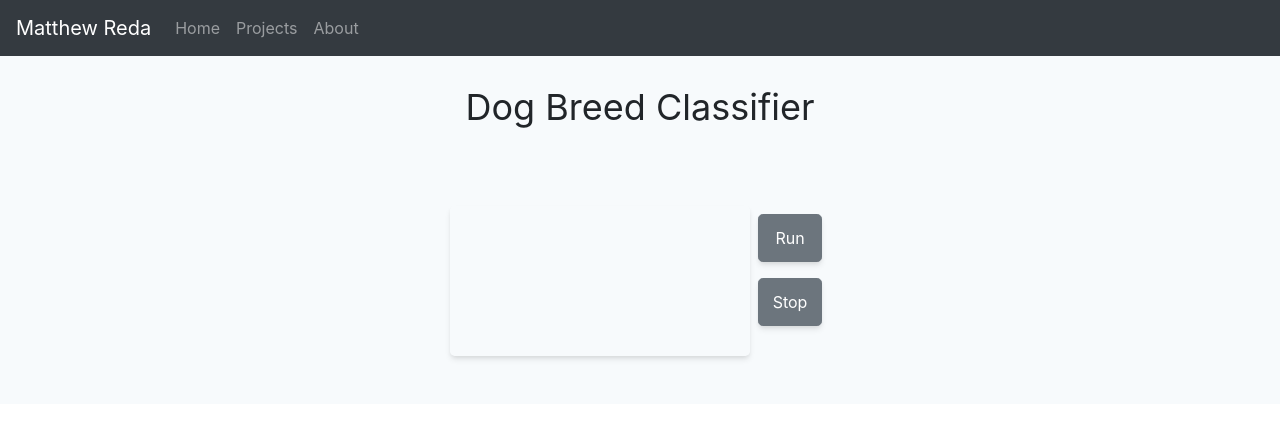
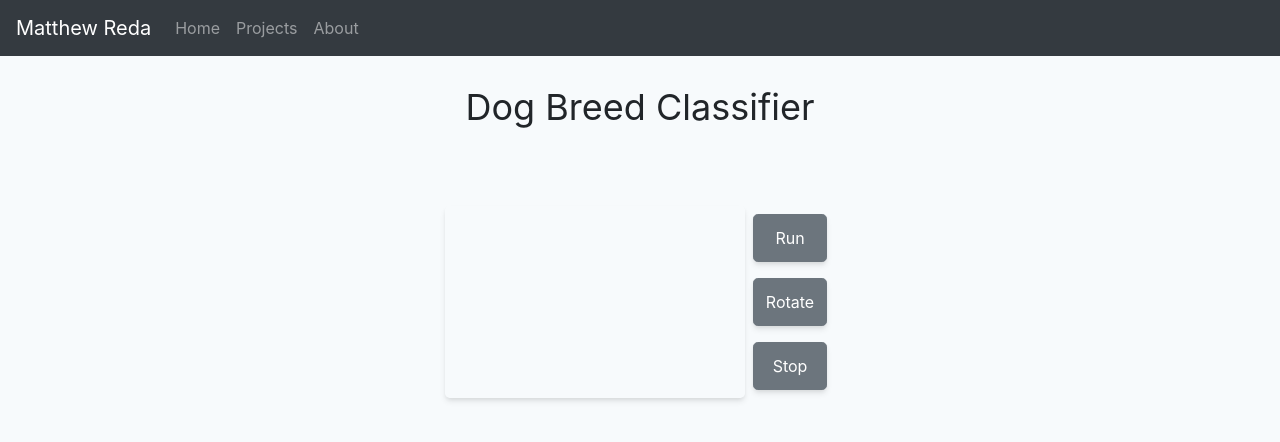
Before and after one commit to redam94/Portfolio, a React (Create React App) app: page /projects/dog_breed_classifier in a window 1280 px wide. Both pictures are taken after a click on the button "Start Webcam". Shown: the top 442 px of the page. Built offline with nearby package versions, Linux system fonts and the light colour scheme; no server answers.

Commit message:
Fixed rotate camera in Video component

```diff
--- a/src/client/components/Video.js
+++ b/src/client/components/Video.js
@@ -5,10 +5,11 @@ export default class Video extends React.Component{
     constructor(props){
         super(props)
         this.constraints = {
-            video: { width:this.props.width, height: this.props.height}
+            video: { width:this.props.width, height: this.props.height, facingMode: "environment"}
         }
         this.state = {
-            isLive: true
+            isLive: true,
+            facingMode: "environment"
         }
         this.activateWebcam=this.activateWebcam.bind(this)
         this.deactivateWebcam= this.deactivateWebcam.bind(this)
@@ -22,7 +23,7 @@ export default class Video extends React.Component{
         })
         navigator
             .mediaDevices
-            .getUserMedia(this.constraints)
+            .getUserMedia({video: {...this.constraints.video}})
             .then( stream => {
                 var video = this.props.videoRef.current;
                 video.srcObject = stream;
@@ -45,6 +46,34 @@ export default class Video extends React.Component{
             return {isLive: !prev.isLive}
         });
     }
+    rotateWebcam = () => {
+        if (this.state.facingMode == "environment"){
+            this.setState(state => {
+                return {...state, facingMode: "user"}
+            })
+        } else{
+            this.setState(state => {
+                return {...state, facingMode:"environment"}
+            })
+        }
+        var video = this.props.videoRef.current;
+        if(video.srcObject){
+            video.srcObject.getTracks().forEach(track=>track.stop());
+        }
+        video.srcObject = undefined;
+        navigator
+            .mediaDevices
+            .getUserMedia({video: {...this.constraints.video, facingMode: this.state.facingMode}})
+            .then( stream => {
+                var video = this.props.videoRef.current;
+                video.srcObject = stream;
+                video.onloadedmetadata = e => video.play();
+            })
+            .catch(err=>{
+                console.log(err.name+': '+err.message);
+            })
+    }
+
     render(){
         return (
             <div className='flex w-full justify-center py-12'>
@@ -70,7 +99,7 @@ export default class Video extends React.Component{
                         Start Webcam
                     </Button>
                     <Button
-                        className='h-12 w-16
+                        className='h-12 w-18
                                justify-center rounded-lg
                                my-2 mx-2
                                shadow-md'
@@ -80,7 +109,17 @@ export default class Video extends React.Component{
                         Run
                     </Button>
                     <Button
-                        className='h-12 w-16
+                        className='h-12 w-18
+                        justify-center rounded-lg
+                        my-2 mx-2
+                        shadow-md'
+                        variant='secondary'
+                        hidden={this.state.isLive}
+                        onClick={this.rotateWebcam}>
+                            Rotate
+                    </Button>
+                    <Button
+                        className='h-12 w-18
                         justify-center rounded-lg
                         my-2 mx-2
                         shadow-md'
```
